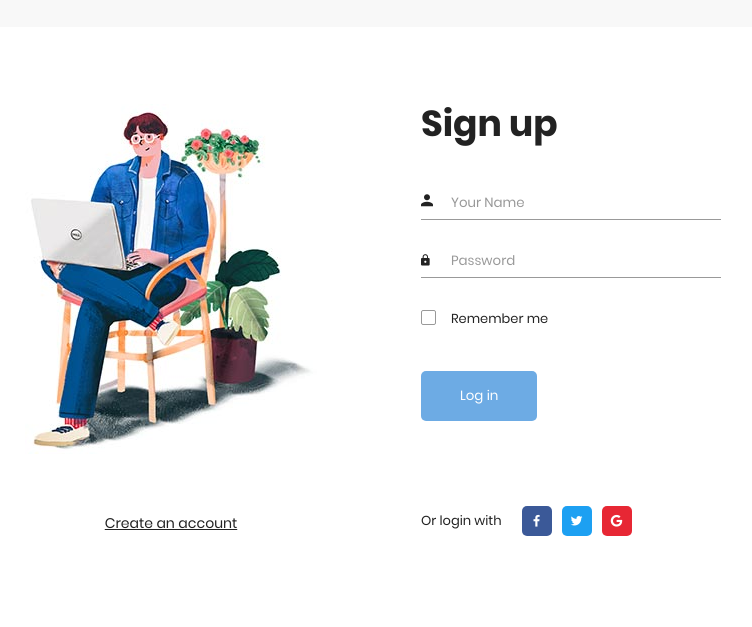
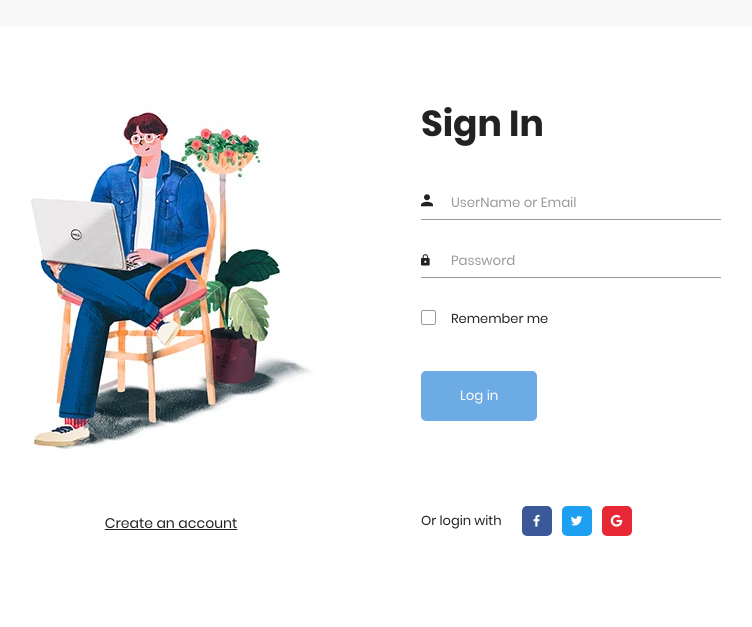
Before and after one commit to ranjanport/Awedan, a FastAPI app: page /signup-redirect/sign-in in a window 1280 px wide. Shown: the part 131-758 px from the top of the page, without its empty margins (279-1031 px from the left). Run offline with FastAPI, Linux system fonts and the light colour scheme.

Commit message:
fixed annotations

```diff
--- a/templates/auth/sign-in-redirect.html
+++ b/templates/auth/sign-in-redirect.html
@@ -25,15 +25,15 @@
                     </div>
 
                     <div class="signin-form">
-                        <h2 class="form-title">Sign up</h2>
+                        <h2 class="form-title">Sign In</h2>
                         <form method="POST" action="/loginUser" class="register-form" id="login-form">
                             <div class="form-group">
-                                <label for="your_name"><i class="zmdi zmdi-account material-icons-name"></i></label>
-                                <input type="text" name="your_name" id="your_name" placeholder="Your Name"/>
+                                <label for="emailorusername"><i class="zmdi zmdi-account material-icons-name"></i></label>
+                                <input type="text" name="emailorusername" id="emailorusername" placeholder="UserName or Email"/>
                             </div>
                             <div class="form-group">
-                                <label for="your_pass"><i class="zmdi zmdi-lock"></i></label>
-                                <input type="password" name="your_pass" id="your_pass" placeholder="Password"/>
+                                <label for="pass"><i class="zmdi zmdi-lock"></i></label>
+                                <input type="password" name="pass" id="pass" placeholder="Password"/>
                             </div>
                             <div class="form-group">
                                 <input type="checkbox" name="remember-me" id="remember-me" class="agree-term" />
```
